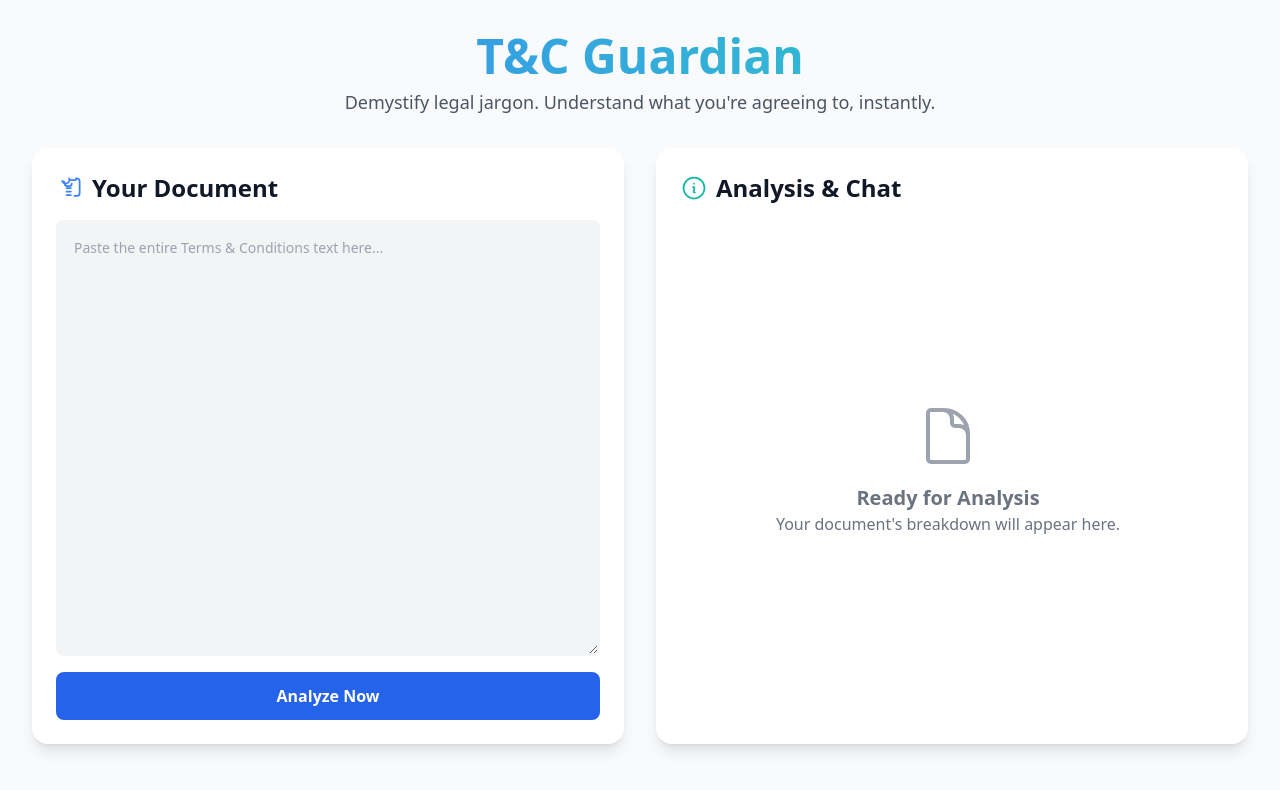
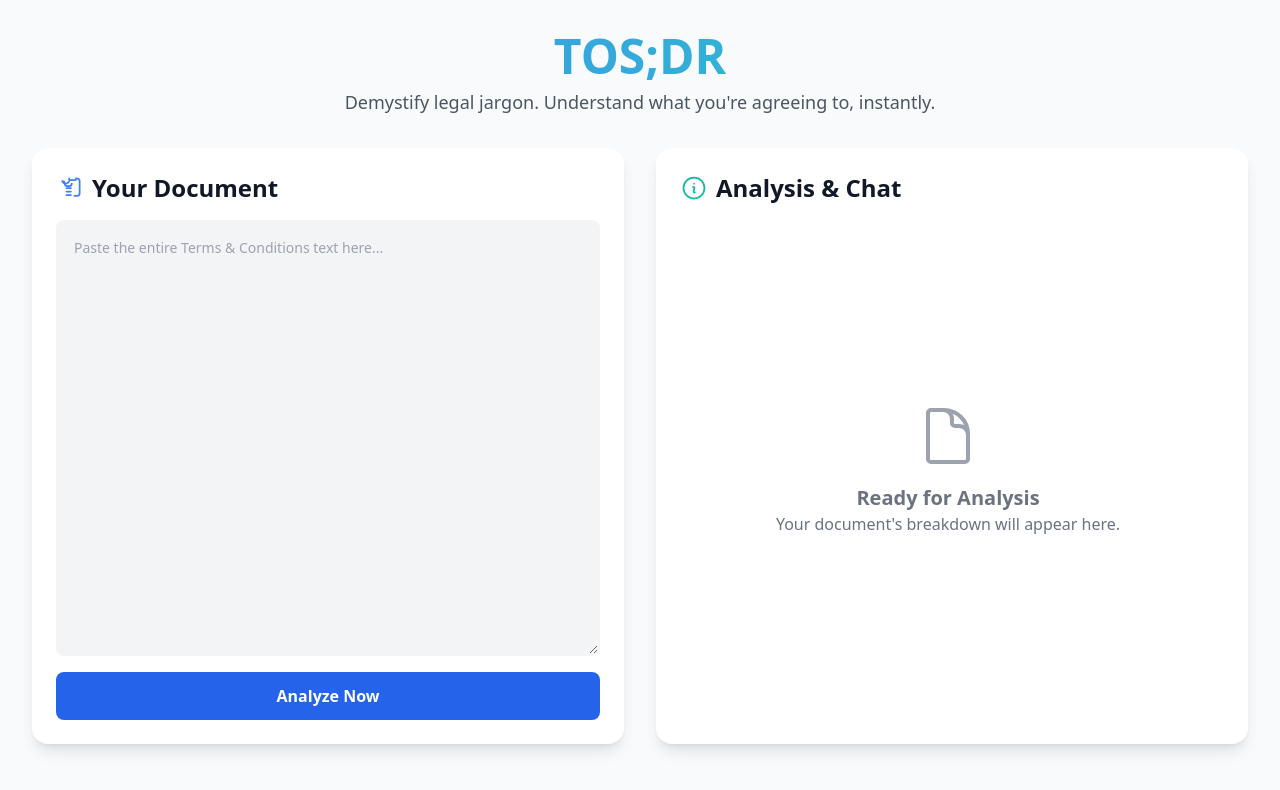
Before and after one commit to shaunak-alt/TOS-DR, a plain HTML site: page frontend/index.html in a window 1280 px wide. Drawn offline with nearby package versions, Linux system fonts and the light colour scheme.

Commit message:
Initial commit

```diff
--- a/frontend/index.html
+++ b/frontend/index.html
@@ -3,7 +3,7 @@
 <head>
   <meta charset="UTF-8">
   <meta name="viewport" content="width=device-width, initial-scale=1.0">
-  <title>T&C Guardian</title>
+  <title>TOS;DR</title>
   <script src="https://cdn.tailwindcss.com"></script>
   <link rel="stylesheet" href="style.css">
 </head>
@@ -14,7 +14,7 @@
 
       <header class="text-center mb-8">
         <h1 class="text-4xl sm:text-5xl font-extrabold text-transparent bg-clip-text bg-gradient-to-r from-blue-500 to-teal-400 mb-2">
-          T&C Guardian
+          TOS;DR
         </h1>
         <p class="text-lg text-gray-600 dark:text-gray-400">
           Demystify legal jargon. Understand what you're agreeing to, instantly.
```
